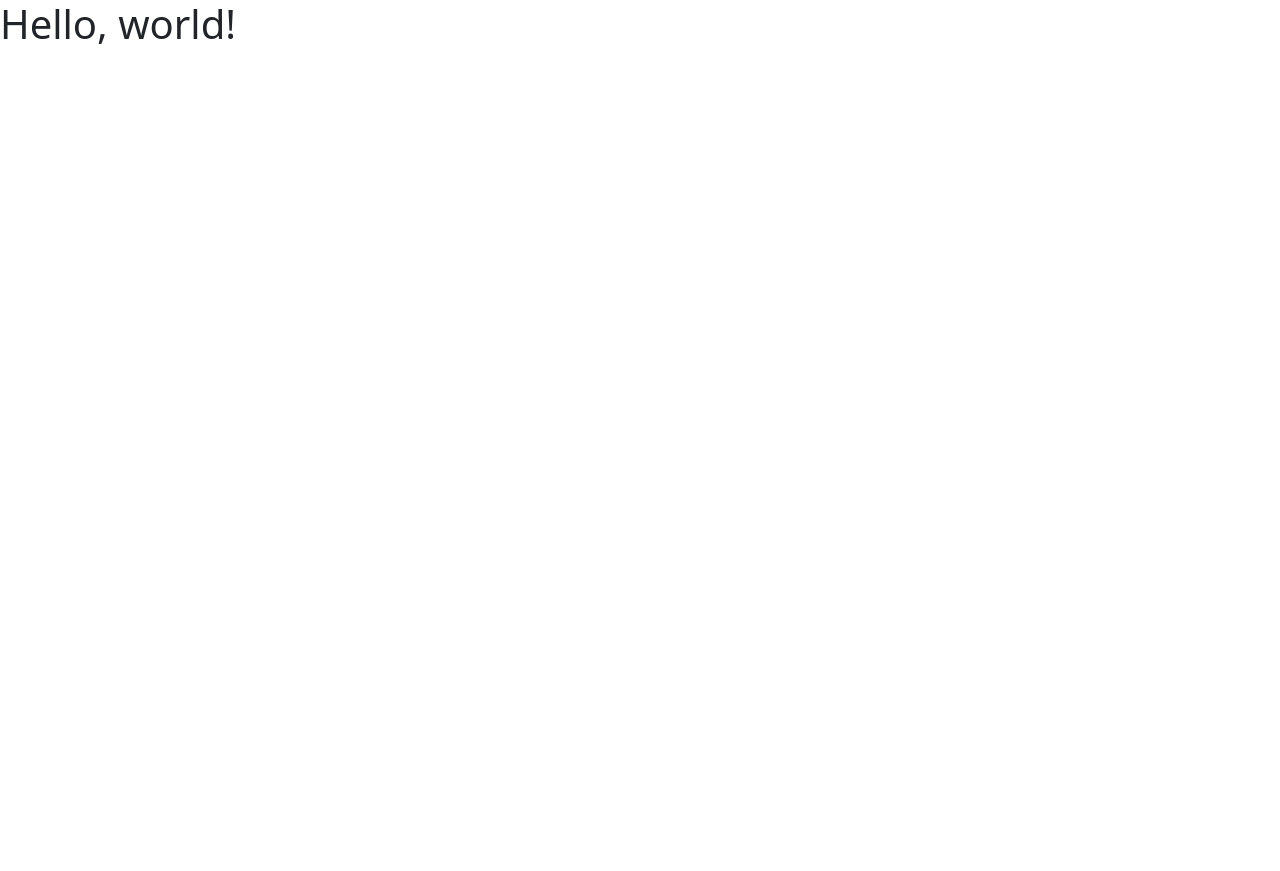
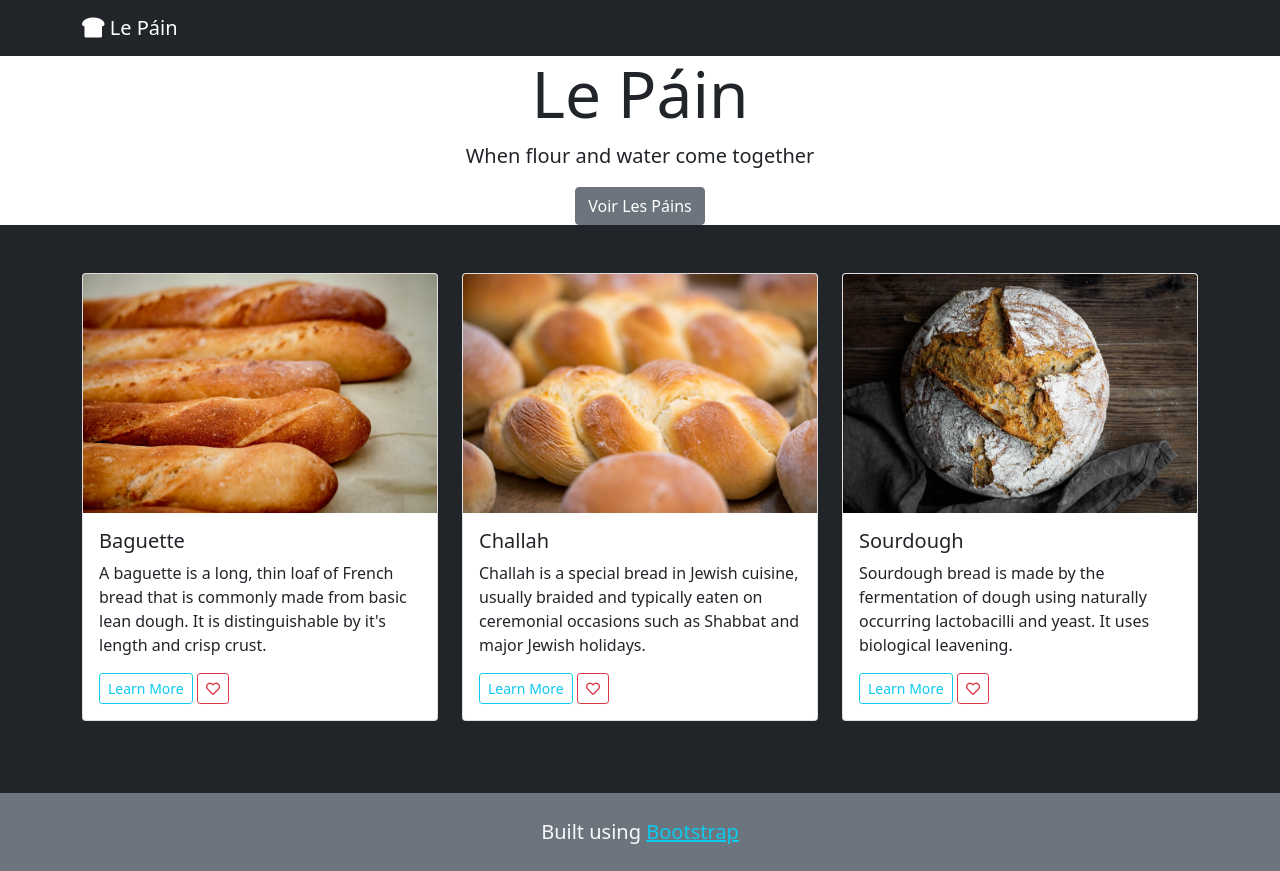
Before and after one commit to Zack-Saxton/LePain, a plain HTML site: page index.html in a window 1280 px wide. Before the commit the page ends 800 px from the top, so only its background shows below. Drawn offline with nearby package versions, Linux system fonts and the light colour scheme; a web font is replaced by a local one.

Commit message:
completed html

```diff
--- a/index.html
+++ b/index.html
@@ -32,7 +32,118 @@
     <title>Le Páin</title>
   </head>
   <body>
-    <h1>Hello, world!</h1>
+    <!-- Nav bar -->
+    <nav class="navbar navbar-dark bg-dark sticky-top">
+      <div class="container">
+        <a class="navbar-brand" href="#"
+          ><i class="fas fa-bread-slice"></i> Le Páin</a
+        >
+      </div>
+    </nav>
+    <!-- header -->
+
+    <div
+      id="header"
+      class="d-flex flex-column justify-content-center align-items-center m-0 text-center"
+    >
+      <h1 class="display-3">Le Páin</h1>
+      <p class="lead">When flour and water come together</p>
+      <a href="#gallery" class="btn btn-secondary">Voir Les Páins</a>
+    </div>
+    <div id="gallery" class="bg-dark p-5">
+      <div class="container">
+        <div class="row">
+          <!-- card1 -->
+          <div class="mb-4 col-lg-4">
+            <div class="card">
+              <img
+                src="images/baguette.jpg"
+                class="card-img-top"
+                alt="baguette bread"
+              />
+              <div class="card-body">
+                <h5 class="card-title">Baguette</h5>
+                <p class="card-text">
+                  A baguette is a long, thin loaf of French bread that is
+                  commonly made from basic lean dough. It is distinguishable by
+                  it's length and crisp crust.
+                </p>
+                <a
+                  href="https://en.wikipedia.org/wiki/Baguette"
+                  target="_blank"
+                  class="btn btn-outline-info btn-sm"
+                  >Learn More</a
+                >
+                <a href="#" class="btn btn-outline-danger btn-sm">
+                  <i class="far fa-heart"></i>
+                </a>
+              </div>
+            </div>
+          </div>
+          <!-- card2 -->
+          <div class="mb-4 col-lg-4">
+            <div class="card">
+              <img
+                src="images/challah.jpg"
+                class="card-img-top"
+                alt="challah"
+              />
+              <div class="card-body">
+                <h5 class="card-title">Challah</h5>
+                <p class="card-text">
+                    Challah is a special bread in Jewish cuisine, usually braided and typically eaten on ceremonial occasions such as Shabbat and major Jewish holidays.
+
+                </p>
+                <a
+                  href="https://en.wikipedia.org/wiki/Challah"
+                  target="_blank"
+                  class="btn btn-outline-info btn-sm"
+                  >Learn More</a
+                >
+                <a href="#" class="btn btn-outline-danger btn-sm">
+                  <i class="far fa-heart"></i>
+                </a>
+              </div>
+            </div>
+          </div>
+          <!-- card3 -->
+          <div class="mb-4 col-lg-4">
+            <div class="card">
+              <img
+                src="images/sourdough.jpg"
+                class="card-img-top"
+                alt="sourdough"
+              />
+              <div class="card-body">
+                <h5 class="card-title">Sourdough</h5>
+                <p class="card-text">
+                    Sourdough bread is made by the fermentation of dough using naturally occurring lactobacilli and yeast. It uses biological leavening.
+
+                </p>
+                <a
+                  href="https://en.wikipedia.org/wiki/Sourdough"
+                  target="_blank"
+                  class="btn btn-outline-info btn-sm"
+                  >Learn More</a
+                >
+                <a href="#" class="btn btn-outline-danger btn-sm">
+                  <i class="far fa-heart"></i>
+                </a>
+              </div>
+            </div>
+          </div>
+        </div>
+      </div>
+    </div>
+
+    <!-- footer -->
+    <footer>
+        <div id="footer" class="bg-secondary">
+            <div class="container">
+                <p class="lead mb-0 p-4 text-light text-center">Built using <a href="https://getbootstrap.com/" class="text-info" target="_blank"> Bootstrap</a></p>
+            </div>
+        </div>
+    </footer>
 
     <!-- link to bootstrap JS -->
     <script
```
